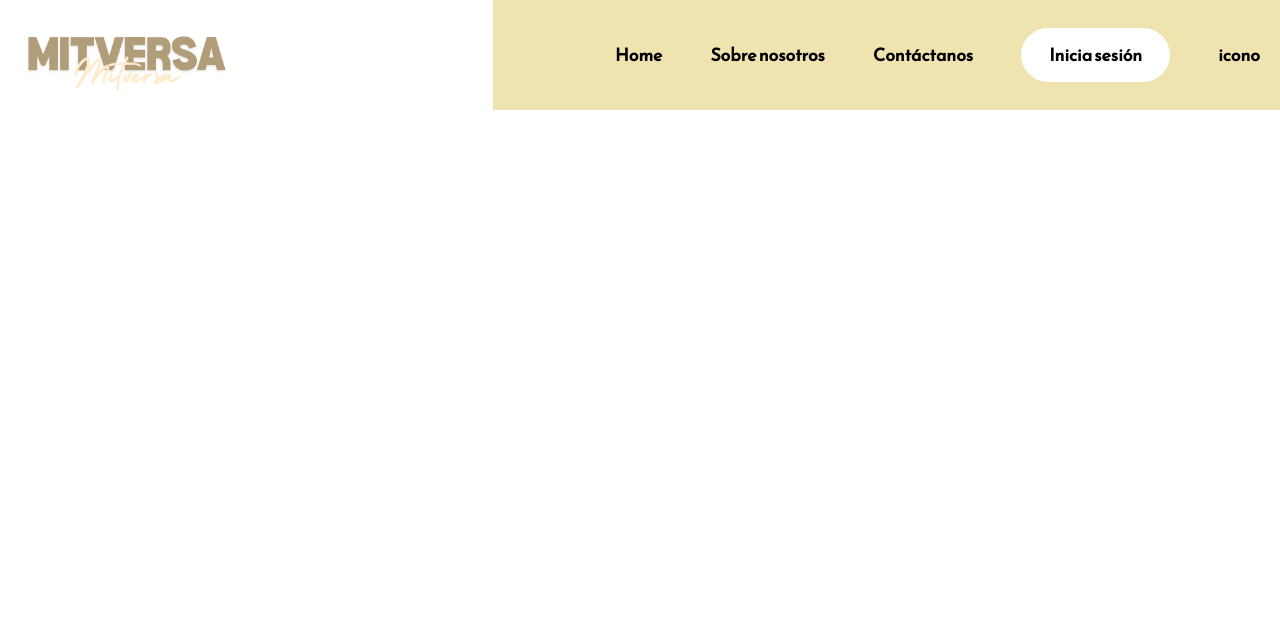
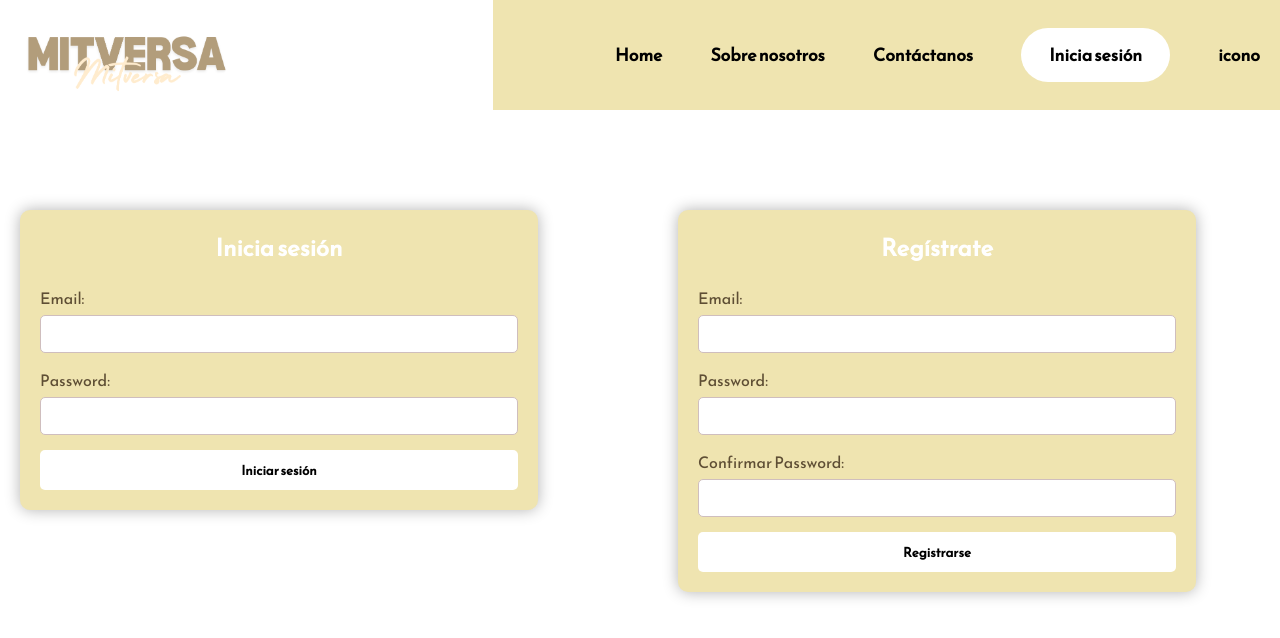
Before and after one commit to Cristian-Wigand/mitversa-proyecto-web, a React (Create React App) app in the folder Frontend/: page /auth in a window 1280 px wide. Shown: the top 638 px of the page. Built offline with nearby package versions, Linux system fonts and the light colour scheme.

Commit message:
Adaptacion de login y pefil de usuario

```diff
--- a/Frontend/src/App.js
+++ b/Frontend/src/App.js
@@ -6,6 +6,8 @@ import SobreNosotros from './components/SobreNosotros'; // Importa el componente
 import FormularioEnvio from './components/FormularioEnvio'; // Importa el formulario de envíos
 import Login from './components/Login'; // Importa el componente de Login
 import Contactanos from './components/Contactanos'; // Importa el componente Contactanos
+import ProfilePage from './components/ProfilePage';
+import AuthPage from './components/AuthPage';
 
 import './Css/App.css'; // Importa los estilos
 
@@ -20,19 +22,17 @@ const App = () => {
         <Routes>
           {/* Ruta para la página Home */}
           <Route path="/" Component={Home_principal} />
-
           {/* Ruta para la página Sobre Nosotros */}
           <Route path="/about" Component={SobreNosotros} />
-
           {/* Ruta para la página de Contacto */}
           <Route path="/contact" Component={Contactanos} />
-
           {/* Ruta para la página de inicio de sesión */}
           <Route path="/login" Component={Login} />
-
           {/* Ruta para el formulario de envíos */}
           <Route path="/envio" Component={FormularioEnvio} />
-
+          <Route path="/auth" element={<AuthPage />} />{' '}
+          {/* Ruta específica para login y registro */}
+          <Route path="/profilepage" element={<ProfilePage />} />
           {/* Otras rutas pueden agregarse aquí si es necesario */}
         </Routes>
       </div>
--- a/Frontend/src/components/Login.js
+++ b/Frontend/src/components/Login.js
@@ -1,6 +1,3 @@
-// src/components/Login.js
-import '../Css/Login.css';
-
 import React, { useState } from 'react';
 import { Link } from 'react-router-dom';
 
@@ -36,11 +33,10 @@ const Login = () => {
             required
           />
         </div>
-        <button type="submit">Iniciar sesión</button>
+        <button className="auth-button" type="submit">
+          Iniciar sesión
+        </button>
       </form>
-      <p>
-        ¿No tienes una cuenta? <Link to="/register">Regístrate aquí</Link>
-      </p>
     </div>
   );
 };
--- a/Frontend/src/components/NavBar.js
+++ b/Frontend/src/components/NavBar.js
@@ -15,10 +15,10 @@ const NavBar = () => {
         <Link to="/">Home</Link>
         <Link to="/about">Sobre nosotros</Link>
         <Link to="/contact">Contáctanos</Link>
-        <Link to="/login">
+        <Link to="/auth">
           <button className="primary-button">Inicia sesión</button>
         </Link>
-        <Link to="/icono">icono</Link>
+        <Link to="/profilepage">icono</Link>
       </div>
     </nav>
   );
--- a/Frontend/src/components/Register.js
+++ b/Frontend/src/components/Register.js
@@ -1,6 +1,3 @@
-// src/components/Register.js
-import '../Css/Register.css';
-
 import React, { useState } from 'react';
 import { Link } from 'react-router-dom';
 
@@ -50,11 +47,10 @@ const Register = () => {
             required
           />
         </div>
-        <button type="submit">Registrarse</button>
+        <button className="auth-button" type="submit">
+          Registrarse
+        </button>
       </form>
-      <p>
-        ¿Ya tienes una cuenta? <Link to="/login">Inicia sesión aquí</Link>
-      </p>
     </div>
   );
 };
```
Also changed, not shown: 1 other file (tests, documents, lock files or other folders).
